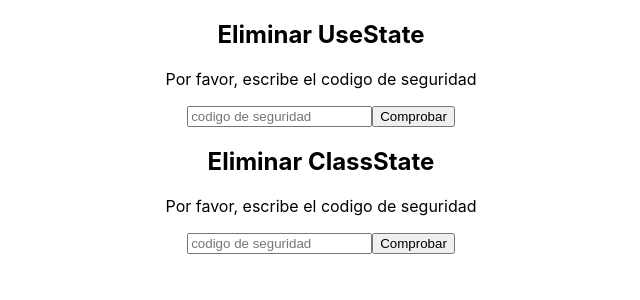
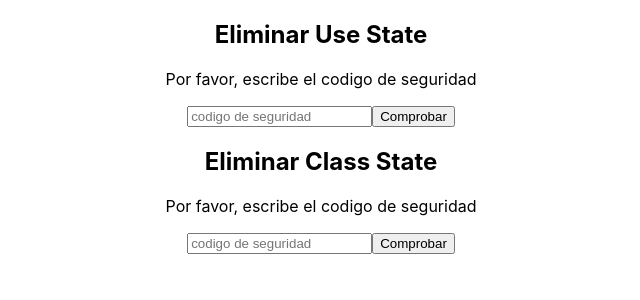
Before and after one commit to Jesus-piedrahita96/manejo-estados, a React (Create React App) app: page / in a window 1280 px wide. Shown: the top 300 px of the page, without its empty margins (319-959 px from the left). Built offline with nearby package versions, Linux system fonts and the light colour scheme.

Commit message:
utilizando estados en hooks y en react.components

```diff
--- a/src/App.js
+++ b/src/App.js
@@ -1,4 +1,3 @@
-import logo from './logo.svg';
 import './css/App.css';
 import { UseState } from './components/UseState';
 import { ClassState } from './components/ClassState';
@@ -6,8 +5,8 @@ import { ClassState } from './components/ClassState';
 function App() {
   return (
     <div className="App">
-     <UseState />
-     <ClassState />
+     <UseState name='Use State'/>
+     <ClassState name='Class State'/>
     </div>
   );
 }
--- a/src/components/ClassState.js
+++ b/src/components/ClassState.js
@@ -1,14 +1,25 @@
 import React from "react";
 
 class ClassState extends React.Component {
+  constructor(props) {
+    super(props)
+
+    this.state = {
+      error: false
+    }
+  }
+
   render() {
     return (
       <div>
-        <h2>Eliminar ClassState</h2>
+        <h2>Eliminar {this.props.name}</h2>
 
         <p>Por favor, escribe el codigo de seguridad</p>
+        {this.state.error && (
+          <p>Error: el codigo es incorrecto</p>
+        )}
         <input placeholder="codigo de seguridad" />
-        <button>
+        <button onClick={() => this.setState({error: !this.state.error})}>
           Comprobar
         </button>
       </div>
--- a/src/components/UseState.js
+++ b/src/components/UseState.js
@@ -1,13 +1,20 @@
 import React from "react";
 
-function UseState() {
+function UseState(props) {
+  let [error, setError] = React.useState(false)
+
   return (
     <div>
-      <h2>Eliminar UseState</h2>
+      <h2>Eliminar {props.name}</h2>
 
       <p>Por favor, escribe el codigo de seguridad</p>
+      {error && (
+        <p>Error: el codigo es incorrecto</p>
+      )}
       <input placeholder="codigo de seguridad" />
-      <button>
+      <button
+        onClick={() => setError(!error)}
+      >
         Comprobar
       </button>
     </div>
```
